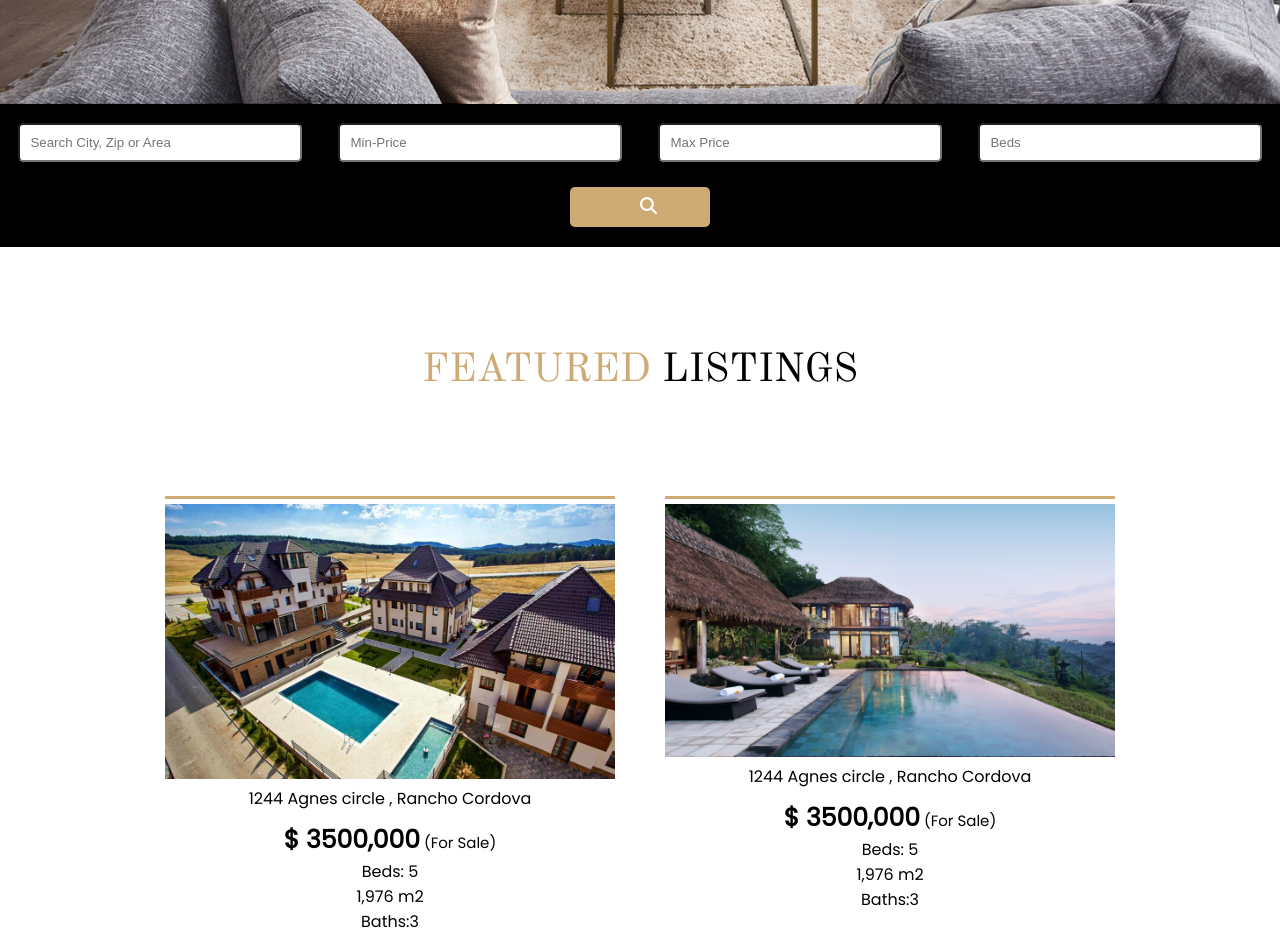
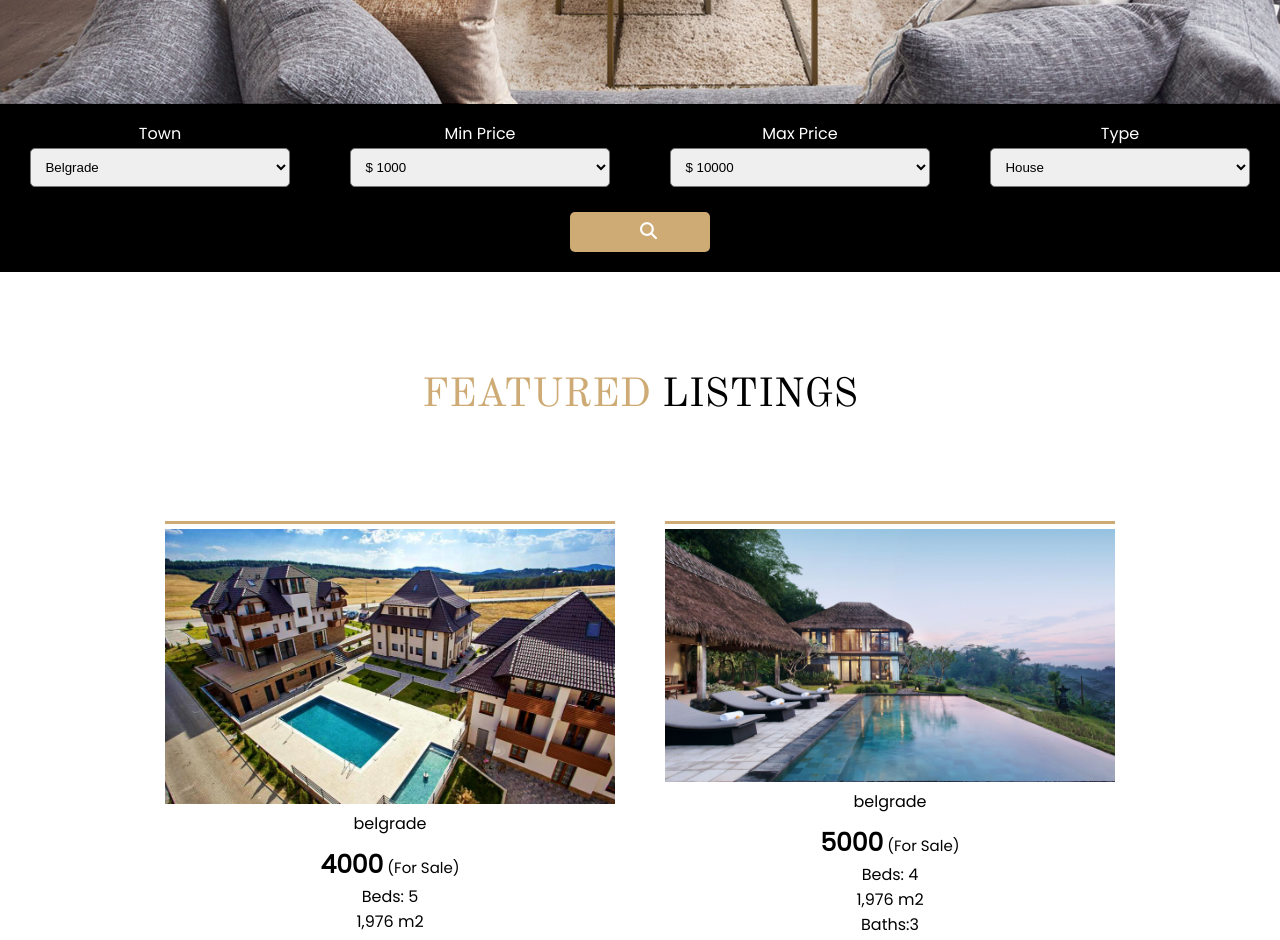
Before and after one commit to DjordjevicN/RealEstate-1, a plain HTML site: page index.html in a window 1280 px wide. Shown: the part 700-1640 px from the top of the page. Drawn offline with nearby package versions, Linux system fonts and the light colour scheme.

Commit message:
search fix

```diff
--- a/index.html
+++ b/index.html
@@ -29,9 +29,7 @@
                         <a href="#home">
                             <li>Home</li>
                         </a>
-                        <a href="#search">
-                            <li>Search</li>
-                        </a>
+
                         <a href="#about">
                             <li>About</li>
                         </a>
@@ -49,9 +47,7 @@
                     <a href="#home">
                         <li>Home</li>
                     </a>
-                    <a href="#search">
-                        <li>Search</li>
-                    </a>
+
                     <a href="#about">
                         <li>About</li>
                     </a>
@@ -67,16 +63,44 @@
     </div>
     <section class="search-main-wrapper">
 
+
         <ul>
-            <!-- <label for="location">Location</label> -->
-            <li class="location"> <input type="text" name="location" placeholder="Search City, Zip or Area"></li>
-            <!-- <label for="min">Min-Price</label> -->
-            <li class="min-price"> <input type="text" name="min" placeholder="Min-Price"></li>
-            <!-- <label for="max">Max-Price</label> -->
-            <li class="max-price"> <input type="text" name="max" placeholder="Max Price"></li>
-            <!-- <label for="beds">Beds</label> -->
-            <li class="beds"> <input type="text" name="beds" placeholder="Beds"></li>
+            <li>
+                <p class="selection-label">Town</p>
+                <select class="location">
+                    <option value="belgrade">Belgrade</option>
+                    <option value="zemun">Zemun</option>
+                    <option value="hawai">Hawai</option>
+                    <option value="newyork">NewYork</option>
+                </select>
+            </li>
+            <li>
+                <p class="selection-label">Min Price</p>
+                <select class="min-price">
+                    <option value="1000">$ 1000</option>
+                    <option value="5000">$ 5000</option>
+                    <option value="7000">$ 7000</option>
+                    <option value="10000">$ 10000</option>
+                </select>
+            </li>
+            <li>
+                <p class="selection-label">Max Price</p>
+                <select class="max-price" aria-placeholder="">
+                    <option value="10000">$ 10000</option>
+                    <option value="7000">$ 7000</option>
+                    <option value="5000">$ 5000</option>
+                    <option value="1000">$ 1000</option>
+                </select>
+            </li>
+            <li>
+                <p class="selection-label">Type</p>
+                <select class="property-type">
+                    <option value="house">House</option>
+                    <option value="flat">Flat</option>
+                    <option value="vila">Vila</option>
 
+                </select>
+            </li>
         </ul>
         <button class="search-btn"><i class="fas fa-search"></i></button>
 
@@ -85,22 +109,12 @@
     <section class="landing-gallery">
         <h1 class="landing-gallery-title"><span>FEATURED</span> LISTINGS</h1>
 
-
+        <!-- <a href="#" id="bottle" onclick="document.location=this.id+'.html';return false;">
+            <img src="./images/props/logo.png" alt="bottle" class="thumbnails" />
+        </a> -->
         <div class="landing-gallery-content">
 
-            <a href="">
-                <div class="property-card">
-                    <img src="./images/property/cov.jpg" alt="">
-                    <div class="property-card-information">
-                        <p class="property-address">1244 Agnes circle , Rancho Cordova</p>
 
-                        <h2 class="property-price"><span>$355,000</span> (For Sale)</h2>
-                        <p class="property-beds">Beds: 5</p>
-                        <p class="property-size">1,976 m2</p>
-                        <p class="property-baths">Baths: 3</p>
-                    </div>
-                </div>
-            </a>
 
             <!-- inport size into JSON -->
 
@@ -114,7 +128,7 @@
 
 
 
-        <button class="btn-to-gallery">VIEW GALLERY</button>
+        <button class="btn-to-gallery">VIEW ALL</button>
 
     </section>
     <section class="action-banner">
--- a/main.js
+++ b/main.js
@@ -1,10 +1,32 @@
+
+// on mobile- show nav on click menu icon
+// popular listing adjust text
+// make individual page for property (click on image works)
+// main nav bar link to proper page
+// make some animation on load and on scroll
+// fix search button icon style
+
+
+
+
+
+
+
+
+
 let landingGallery = document.querySelector('.landing-gallery-content');
 let menuIcon = document.querySelector('.menu-icon');
+let addressInput = document.querySelector('.location');
+let minPrice = document.querySelector('.min-price');
+let maxPrice = document.querySelector('.max-price');
+let bedsNum = document.querySelector('.beds');
+let searchBar = document.querySelector('.search-btn');
+let viewGallery = document.querySelector('.btn-to-gallery');
+let propertyType = document.querySelector('.property-type');
 
 
 class Products {
-
-
+    // get properties from JSON
     async  getProducts() {
         let properties = await fetch("./property.json");
         let data = await properties.json();
@@ -16,18 +38,17 @@ class Products {
         })
         return property
     }
-
 }
 class Display {
-
     displayPromo(property) {
         let result = '';
         property.forEach(item => {
-
             if (item.promo) {
                 result += `
                  <div class="property-card">
-                 <a href="">  <img src="${item.image}" alt=""> </a>
+                 <a href="#"  onclick="document.location=this.id+'.html';return false;">
+                  <img id=${item.id} src="${item.image}" alt="">
+                   </a>
                 <div class="property-card-information">
                     <p class="property-address">${item.address}</p>
 
@@ -41,22 +62,78 @@ class Display {
             }
         });
         landingGallery.innerHTML = result
+    }
+    displayAllProperty(property) {
+        let result = '';
+        property.forEach(item => {
+            result += `
+                 <div class="property-card">
+                 <a href="#"  onclick="document.location=this.id+'.html';return false;">
+                  <img id=${item.id} src="${item.image}" alt="">
+                   </a>
+                <div class="property-card-information">
+                    <p class="property-address">${item.address}</p>
 
+                    <h2 class="property-price"><span>${item.price}</span> (For Sale)</h2>
+                    <p class="property-beds">Beds: ${item.beds}</p>
+
+                    <p class="property-size">1,976 m2</p>
+                    <p class="property-baths">Baths:${item.baths}</p>
+                </div>
+            </div> `;
+        });
+        landingGallery.innerHTML = result
     }
+    filterProperty(property) {
+        let results = '';
+        results = property.filter(item => {
 
+            return item.address === addressInput.value
+                && item.price >= minPrice.value
+                && item.price <= maxPrice.value
+                && item.type == propertyType.value
+        })
+        let filteredProperty = '';
 
-
-
-
-
+        results.forEach(item => {
+            filteredProperty += `<div class="property-card">
+            <a href="#"  onclick="document.location=this.id+'.html';return false;">
+             <img id=${item.id} src="${item.image}" alt="">
+              </a>
+           <div class="property-card-information">
+               <p class="property-address">${item.address}</p>
+               <h2 class="property-price"><span>${item.price}</span> (For Sale)</h2>
+               <p class="property-beds">Beds: ${item.beds}</p>
+               <p class="property-size">1,976 m2</p>
+               <p class="property-baths">Baths:${item.baths}</p>
+           </div>
+       </div> `
+        })
+        landingGallery.innerHTML = filteredProperty
+    }
 }
+// display promo property at landing page init
 document.addEventListener('DOMContentLoaded', () => {
     let products = new Products()
     let display = new Display()
-
     products.getProducts().then(property => {
         display.displayPromo(property)
     })
-
+})
+// FILTER
+searchBar.addEventListener('click', () => {
+    let products = new Products()
+    let display = new Display()
+    products.getProducts().then(property => {
+        display.filterProperty(property)
+    })
+})
+// DISPLAY ALL
+viewGallery.addEventListener('click', () => {
+    let products = new Products()
+    let display = new Display()
+    products.getProducts().then(property => {
+        display.displayAllProperty(property)
+    })
 
 })
--- a/property.json
+++ b/property.json
@@ -6,8 +6,8 @@
             "id": 1,
             "name": "",
             "image": "./images/property/houses/house-1/property-1.jpg",
-            "address": "1244 Agnes circle , Rancho Cordova",
-            "price": "$ 3500,000",
+            "address": "belgrade",
+            "price": 4000,
             "beds": 5,
             "baths": 3,
             "size": "1976 m2",
@@ -24,9 +24,9 @@
             "id": 2,
             "name": "",
             "image": "./images/property/houses/house-2/house-2.jpg",
-            "address": "1244 Agnes circle , Rancho Cordova",
-            "price": "$ 3500,000",
-            "beds": 5,
+            "address": "belgrade",
+            "price": 5000,
+            "beds": 4,
             "size": "1976 m2",
             "baths": 3,
             "relatedImages": [
@@ -42,9 +42,9 @@
             "id": 3,
             "name": "",
             "image": "./images/property/houses/house-3/house-3.jpg",
-            "address": "1244 Agnes circle , Rancho Cordova",
-            "price": "$ 3500,000",
-            "beds": 5,
+            "address": "belgrade",
+            "price": 6000,
+            "beds": 3,
             "size": "1976 m2",
             "baths": 3,
             "relatedImages": [
@@ -60,9 +60,9 @@
             "id": 4,
             "name": "",
             "image": "./images/property/houses/house-4/property-4.jpg",
-            "address": "1244 Agnes circle , Rancho Cordova",
-            "price": "$ 3500,000",
-            "beds": 5,
+            "address": "belgrade",
+            "price": 7000,
+            "beds": 2,
             "size": "1976 m2",
             "baths": 3,
             "relatedImages": [
@@ -71,6 +71,78 @@
                 "./images/property/houses/house-1/3.jpg",
                 "./images/property/houses/house-1/4.jpg"
             ]
+        },
+        {
+            "type": "house",
+            "promo": false,
+            "id": 3,
+            "name": "",
+            "image": "./images/property/houses/house-3/house-3.jpg",
+            "address": "zemun",
+            "price": 8000,
+            "beds": 1,
+            "size": "1976 m2",
+            "baths": 3,
+            "relatedImages": [
+                "./images/property/houses/house-1/1.jpg",
+                "./images/property/houses/house-1/2.jpg",
+                "./images/property/houses/house-1/3.jpg",
+                "./images/property/houses/house-1/4.jpg"
+            ]
+        },
+        {
+            "type": "house",
+            "promo": false,
+            "id": 3,
+            "name": "",
+            "image": "./images/property/houses/house-3/house-3.jpg",
+            "address": "zemun",
+            "price": 9000,
+            "beds": 5,
+            "size": "1976 m2",
+            "baths": 3,
+            "relatedImages": [
+                "./images/property/houses/house-1/1.jpg",
+                "./images/property/houses/house-1/2.jpg",
+                "./images/property/houses/house-1/3.jpg",
+                "./images/property/houses/house-1/4.jpg"
+            ]
+        },
+        {
+            "type": "vila",
+            "promo": false,
+            "id": 3,
+            "name": "",
+            "image": "./images/property/houses/house-3/house-3.jpg",
+            "address": "zemun",
+            "price": 1000,
+            "beds": 5,
+            "size": "1976 m2",
+            "baths": 3,
+            "relatedImages": [
+                "./images/property/houses/house-1/1.jpg",
+                "./images/property/houses/house-1/2.jpg",
+                "./images/property/houses/house-1/3.jpg",
+                "./images/property/houses/house-1/4.jpg"
+            ]
+        },
+        {
+            "type": "flat",
+            "promo": false,
+            "id": 3,
+            "name": "",
+            "image": "./images/property/houses/house-3/house-3.jpg",
+            "address": "zemun",
+            "price": 2000,
+            "beds": 5,
+            "size": "1976 m2",
+            "baths": 3,
+            "relatedImages": [
+                "./images/property/houses/house-1/1.jpg",
+                "./images/property/houses/house-1/2.jpg",
+                "./images/property/houses/house-1/3.jpg",
+                "./images/property/houses/house-1/4.jpg"
+            ]
         }
     ]
 }
--- a/style.css
+++ b/style.css
@@ -82,6 +82,8 @@ a{
 .hero-img img{
     width: 100%;
 }
+/* SEARCH  */
+
 .search-main-wrapper{
     width: 100%;
     text-align: center;
@@ -91,16 +93,14 @@ a{
 .search-main-wrapper li{
     list-style: none;
 }
-.search-main-wrapper input{
+.search-main-wrapper select{
     width: 90%;
     border-radius: 5px;
     padding: 10px;
     margin: 2px;
 
 }
-label{
-    color: var(--mainSilver);
-}
+
 .search-btn{
     width: 93%;
     border: none;
@@ -331,6 +331,9 @@ footer p{
 }
 
 
+.selection-label{
+    color: white;
+}
 
 @media screen and (min-width: 360px){
     .logo img{
```
